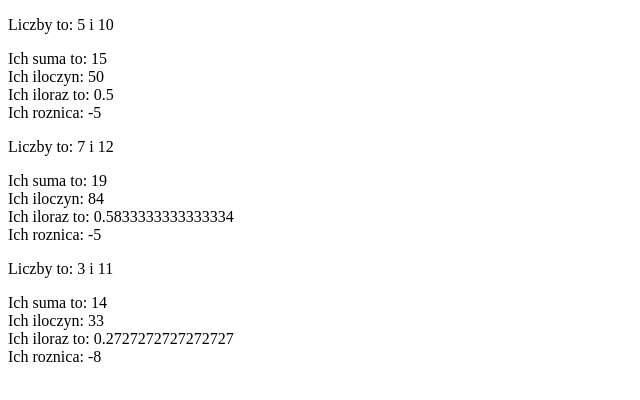
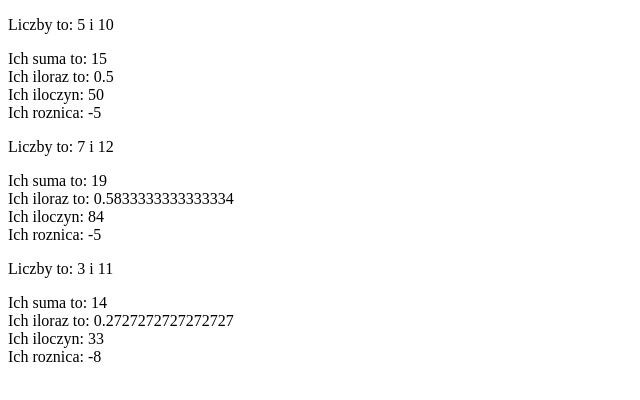
Before and after one commit to PrzemekGdula/react-day2, a React (Create React App) app: page / in a window 1280 px wide. Shown: the top 400 px of the page, without its empty margins (0-640 px from the left). Built offline with nearby package versions, Linux system fonts and the light colour scheme.

Commit message:
mapping different components

```diff
--- a/src/Calculator.js
+++ b/src/Calculator.js
@@ -4,27 +4,28 @@ import Multiply from './Multiply';
 import Divide from './Divide'
 import Substract from './Substract'
 
+const operations = [
+    Add,
+    Divide,
+    Multiply,
+    Substract
+]
+
 const Calculator = (props) => (
     <div>
         <p>
             Liczby to: {props.a} i {props.b}
         </p>
-        <Add
-            a={props.a}
-            b={props.b}
-        />
-        <Multiply
-            a={props.a}
-            b={props.b}
-        />
-        <Divide
-            a={props.a}
-            b={props.b}
-        />
-        <Substract
-            a={props.a}
-            b={props.b}
-        />
+        {
+            operations.map(
+                Component => (
+                    <Component
+                        a={props.a}
+                        b={props.b}
+                    />
+                )
+            )
+        }
 
     </div>
 )
```
